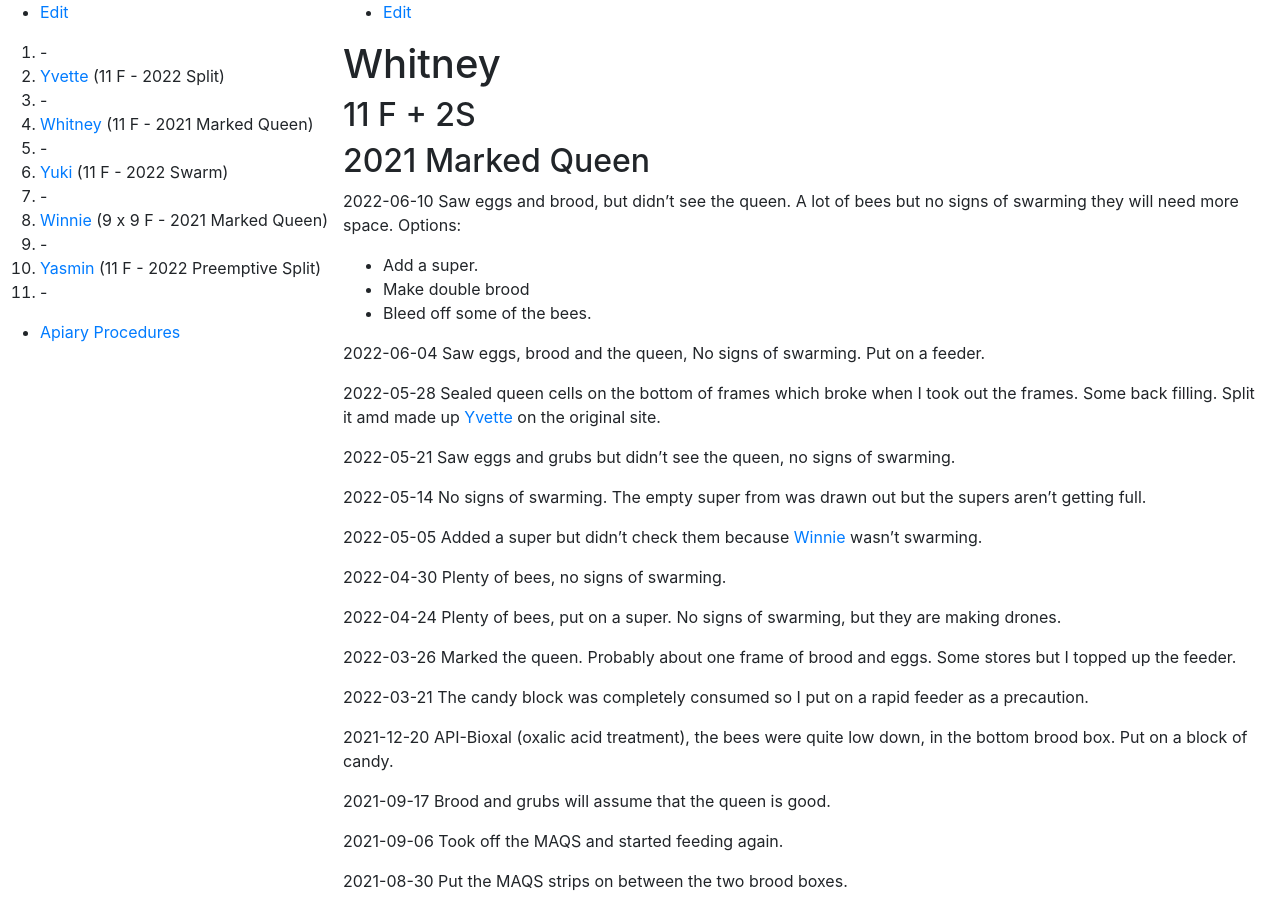
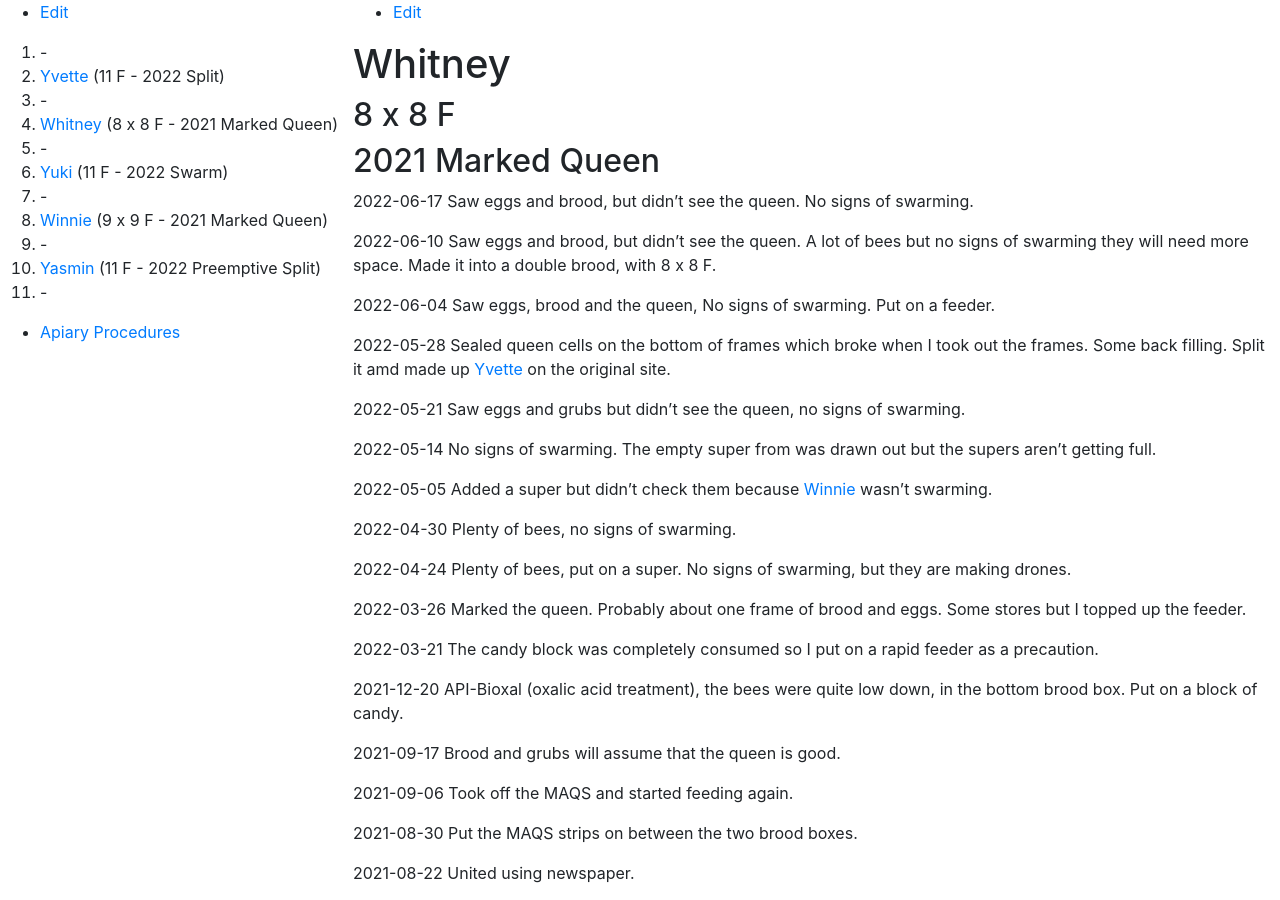
Before and after one commit to joejcollins/rhapsody-angel, a Jekyll site: the page built from queens/2021-whitney.md, in a window 1280 px wide and 900 px high. Built offline with Jekyll 4.4.1, drawn with Linux system fonts in a browser that asks for light colours; our own code applies the rules of GitHub Pages for plain Markdown files.

Commit message:
Inspection

```diff
--- a/_includes/apiary.md
+++ b/_includes/apiary.md
@@ -3,7 +3,7 @@
 1. -
 1. [Yvette]({{ site.baseurl }}/queens/2022-yvette.html) (11 F - 2022 Split)
 1. -
-1. [Whitney]({{ site.baseurl }}/queens/2021-whitney.html) (11 F - 2021 Marked Queen)
+1. [Whitney]({{ site.baseurl }}/queens/2021-whitney.html) (8 x 8 F - 2021 Marked Queen)
 1. -
 1. [Yuki]({{ site.baseurl }}/queens/2022-yuki.html) (11 F - 2022 Swarm)
 1. -
--- a/queens/2021-whitney.md
+++ b/queens/2021-whitney.md
@@ -1,14 +1,12 @@
 # Whitney
 
-## 11 F + 2S
+## 8 x 8 F
 
 ## 2021 Marked Queen
 
-2022-06-10 Saw eggs and brood, but didn't see the queen.  A lot of bees but no signs of swarming they will need more space.  Options:
+2022-06-17 Saw eggs and brood, but didn't see the queen.  No signs of swarming.
 
-  * Add a super.
-  * Make double brood
-  * Bleed off some of the bees.
+2022-06-10 Saw eggs and brood, but didn't see the queen.  A lot of bees but no signs of swarming they will need more space.  Made it into a double brood, with 8 x 8 F.
 
 2022-06-04 Saw eggs, brood and the queen,  No signs of swarming.  Put on a feeder.
 
```
Also changed, not shown: queens/2021-winnie.md (+4 -0 lines), queens/2022-yasmin.md (+2 -2 lines), queens/2022-yvette.md (+5 -1 lines).
